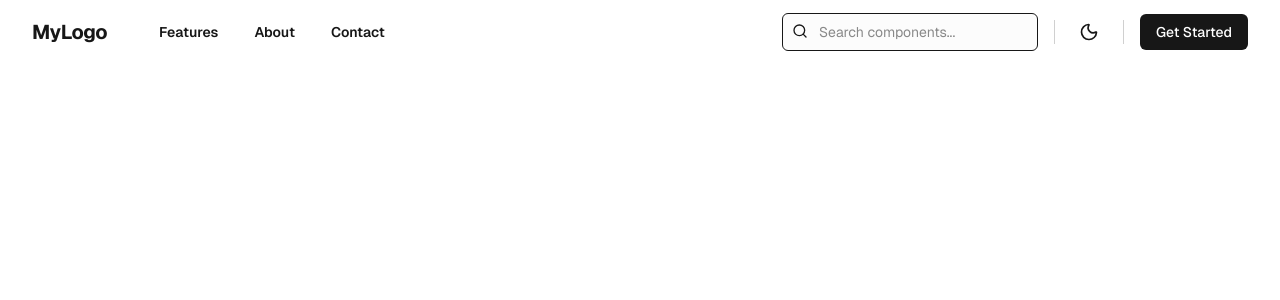
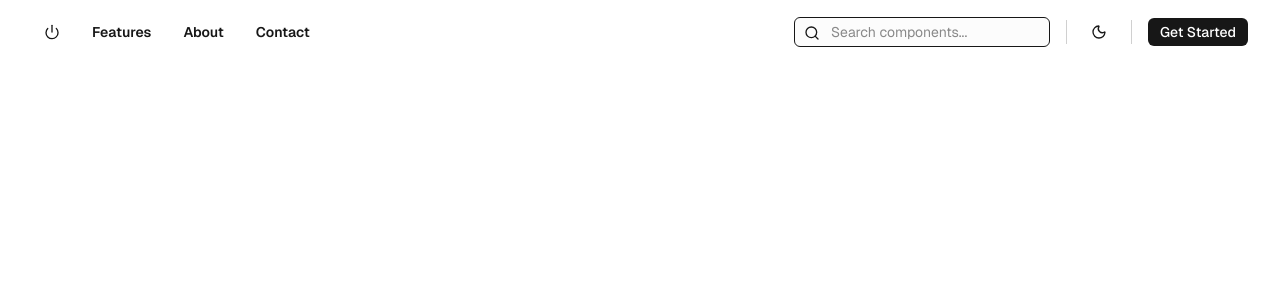
Before and after one commit to Jetrossgalinato/my-comp, a Next.js app: page / in a window 1280 px wide. Shown: the top 300 px of the page. Built offline with nearby package versions, Linux system fonts and the light colour scheme.

Commit message:
feat: add power icon as the logo on the navbar

```diff
--- a/components/navbar.tsx
+++ b/components/navbar.tsx
@@ -2,37 +2,37 @@
 
 import Link from "next/link";
 import { ThemeToggle } from "./theme-toggle";
-import { Search } from "lucide-react";
+import { Search, Power } from "lucide-react";
 
 export function Navbar() {
   return (
     <nav className="sticky top-0 z-50 w-full text-foreground bg-background/50 backdrop-blur-md ">
       <div className="w-full flex h-16 items-center justify-between px-4">
         {/* Logo and Links */}
-        <div className="flex items-center gap-10 ml-4">
+        <div className="flex items-center gap-2 ml-4">
           <Link
             href="/"
-            className="text-xl font-bold tracking-tight hover:opacity-80 transition-opacity"
+            className="text-xl font-bold tracking-tight px-3 rounded-md hover:bg-foreground/10 transition-all duration-300"
           >
-            MyLogo
+            <Power className="inline-block h-4 w-4 mb-1" />
           </Link>
 
-          <div className="hidden md:flex items-center gap-3 text-sm font-semibold">
+          <div className="hidden md:flex items-center gap-2 text-sm font-semibold">
             <Link
               href="/features"
-              className="px-3 py-2 rounded-md hover:bg-foreground/10 transition-colors duration-300"
+              className="px-3 py-1 rounded-md hover:bg-foreground/10 transition-colors duration-300"
             >
               Features
             </Link>
             <Link
               href="/about"
-              className="px-3 py-2 rounded-md hover:bg-foreground/10 transition-colors duration-300"
+              className="px-3 py-1 rounded-md hover:bg-foreground/10 transition-colors duration-300"
             >
               About
             </Link>
             <Link
               href="/contact"
-              className="px-3 py-2 rounded-md hover:bg-foreground/10 transition-colors duration-300"
+              className="px-3 py-1 rounded-md hover:bg-foreground/10 transition-colors duration-300"
             >
               Contact
             </Link>
@@ -42,11 +42,11 @@ export function Navbar() {
         <div className="flex items-center gap-4 mr-4">
           {/* Search Bar */}
           <div className="relative hidden sm:block">
-            <Search className="absolute left-2.5 top-2.5 h-4 w-4 text-muted-foreground" />
+            <Search className="absolute left-2.5 top-2 h-4 w-4 text-muted-foreground" />
             <input
               type="text"
               placeholder="Search components..."
-              className="pl-9 pr-4 py-2 bg-foreground/1 border rounded-md text-sm focus:outline-none focus:ring-1 focus:ring-foreground/20 w-40 md:w-64 transition-all"
+              className="pl-9 px-3 py-1 bg-foreground/1 border rounded-md text-sm focus:outline-none focus:ring-1 focus:ring-foreground/20 w-40 md:w-64 transition-all"
             />
           </div>
 
@@ -55,7 +55,7 @@ export function Navbar() {
           <ThemeToggle />
 
           <div className="h-6 w-[1px] bg-foreground/20" />
-          <button className="px-4 py-2 bg-foreground text-background rounded-md hover:opacity-90 transition-opacity text-sm font-medium">
+          <button className="px-3 py-1 bg-foreground text-background rounded-md hover:opacity-90 transition-opacity text-sm font-medium">
             Get Started
           </button>
         </div>
--- a/components/theme-toggle.tsx
+++ b/components/theme-toggle.tsx
@@ -28,9 +28,9 @@ export function ThemeToggle() {
       aria-label="Toggle theme"
     >
       {resolvedTheme === "dark" ? (
-        <Sun className="w-5 h-5 " />
+        <Sun className="w-4 h-4 " />
       ) : (
-        <Moon className="w-5 h-5 " />
+        <Moon className="w-4 h-4 " />
       )}
     </button>
   );
```
